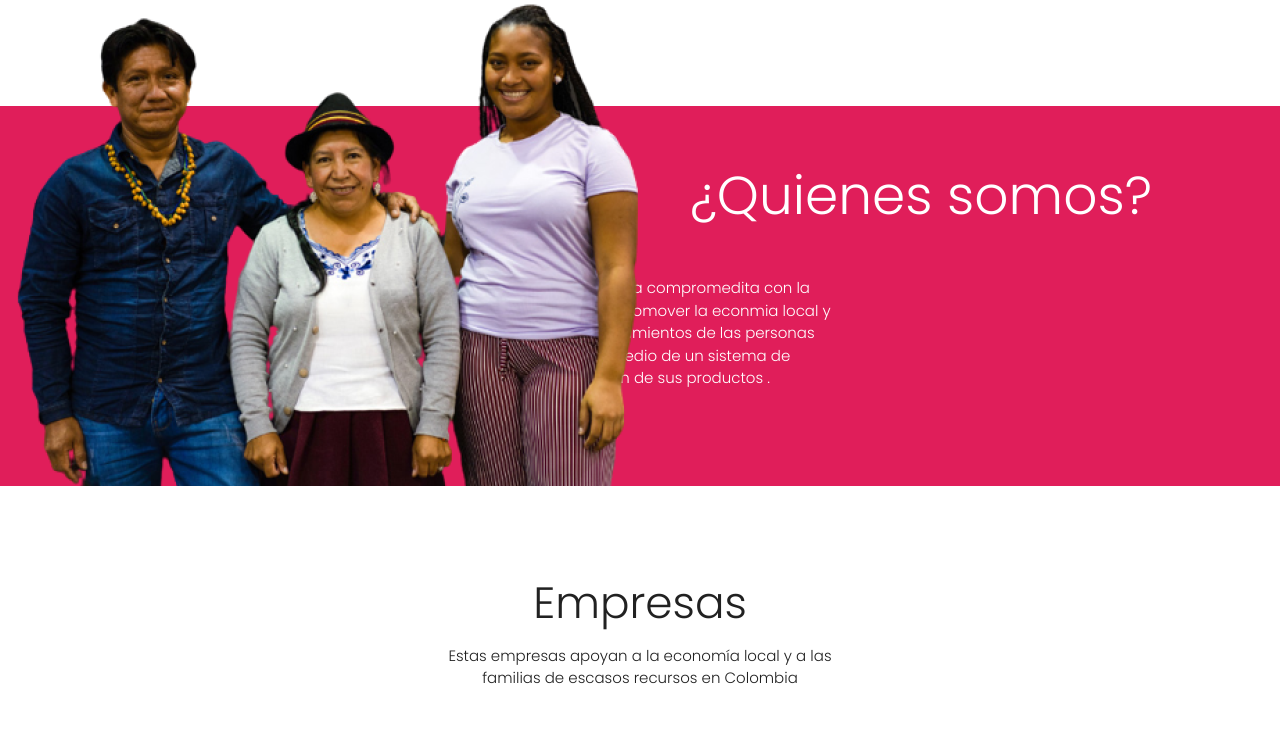
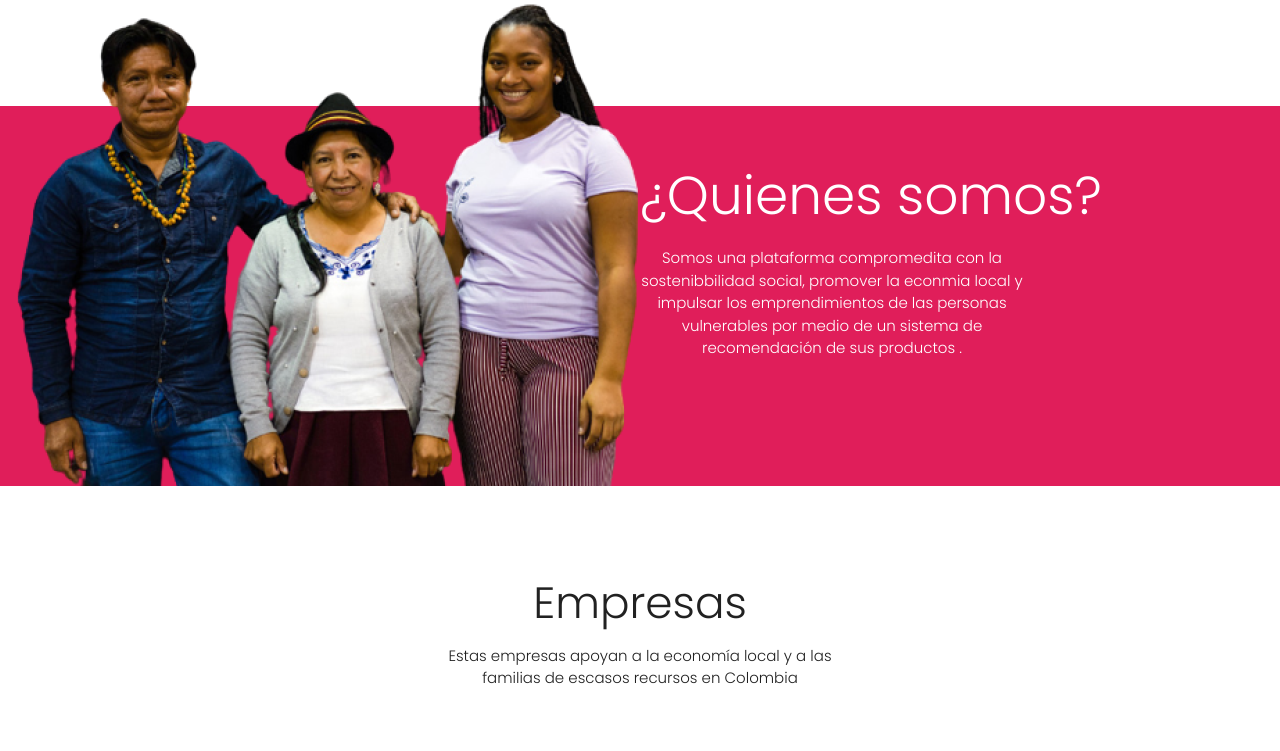
Before and after one commit to camilap04/STI---WEREKE, a plain HTML site: page index.html in a window 1280 px wide. Shown: the part 758-1509 px from the top of the page. Drawn offline with nearby package versions, Linux system fonts and the light colour scheme; a script that the page names is missing.

Commit message:
listo ahora si

```diff
--- a/index.html
+++ b/index.html
@@ -8,6 +8,7 @@
   <title>STI FINAL LISTO</title>
 
   <!-- Style CSS -->
+  <link rel="preconnect" href="https://fonts.googleapis.com"><link rel="preconnect" href="https://fonts.gstatic.com" crossorigin><link href="https://fonts.googleapis.com/css2?family=Poppins:wght@100;200&display=swap" rel="stylesheet">
   <link rel="stylesheet" href="main.css">
   <link rel="stylesheet" href="https://cdnjs.cloudflare.com/ajax/libs/materialize/1.0.0/css/materialize.min.css">
   <link rel="preconnect" href="https://fonts.googleapis.com">
@@ -53,10 +54,10 @@
 <section  id="section1">
 <img class="img1" src="./imagenes/img-section1.png" alt="">
  <div class="title">
-     <h2 >¿Quienes somos?</h2>
+     <h2 class="title-child" >¿Quienes somos?</h2>
  </div>
  <div class="body">
-  <p >Somos una plataforma compromedita  con la sostenibbilidad social, promover  la econmia local y impulsar los emprendimientos de las personas vulnerables por medio de un sistema de recomendación de sus productos  .</p>
+  <p class="body-child" >Somos una plataforma compromedita  con la sostenibbilidad social, promover  la econmia local y impulsar los emprendimientos de las personas vulnerables por medio de un sistema de recomendación de sus productos  .</p>
  </div>
 </section>
 
@@ -80,8 +81,9 @@
 <div class="container-title">
  <h3 >Beneficiados</h3>
 </div>
-
-<div >
+<div class="container2-p" >
+  <p class="container2-text">Comprando en Shakti, Carolina Salazar Accesorios y Artesanías de Colombia, apoyas a marcas que benefician a:</p></div>
+<div>
   <img class="container-imgs" src="./imagenes/beneficiados-img.png" alt="">
 </div>
 </section>
--- a/main.css
+++ b/main.css
@@ -1,17 +1,14 @@
 @import url('https://fonts.googleapis.com/css2?family=Poppins:wght@600&display=swap');
 @import url('https://fonts.googleapis.com/css2? family= Poppins:wght@300;600 & display=swap');
-
+@import url('https://fonts.googleapis.com/css2? familia= Poppins:peso@100;200 & display=swap');
 * {
     margin: 0;
     padding: 0;
     font-family: 'Poppins', sans-serif;;
-font-style: normal;
+    font-style: normal;
 
 }
-body{
-font-family: 'Merriweather Sans', sans-serif;
 
-}
 
 
 
@@ -77,7 +74,6 @@ width: 560px;
 height: 650px;
 left: 797px;
 top: 124px;
-
 }
 
 .p-banner{
@@ -212,24 +208,32 @@ top: 560px;
 }
 
 .title{
-  display: flex;
-  justify-content: end;
+  position: relative;
+
+
   margin-right: 10%;
   padding-top: 2%;
   align-items: center;
   color: white;
+  margin-left: 50%;
+}
+title-child{
+  position: absolute;
+
+
 }
 
 .body{
 
+color: white;
+
+
+}
+.body-child{
+  position: relative;
+  margin-left: 50%;
+  text-align: center;
   width: 30%;
-  display: flex;
-
-margin: 2rem auto;
-text-align: center;
-  color: white;
- align:right;
-
 }
 .container-title{
 display: flex;
```
